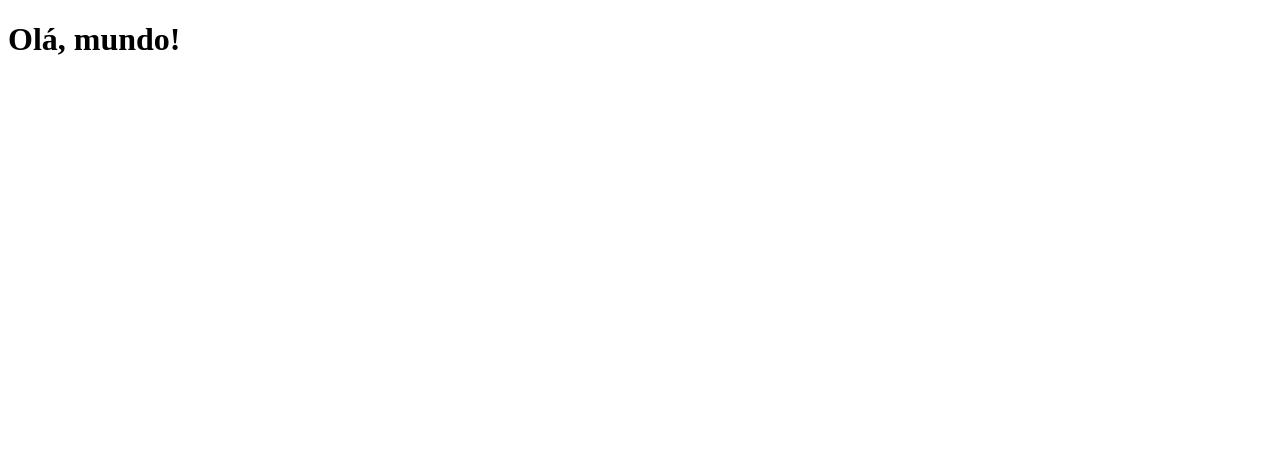
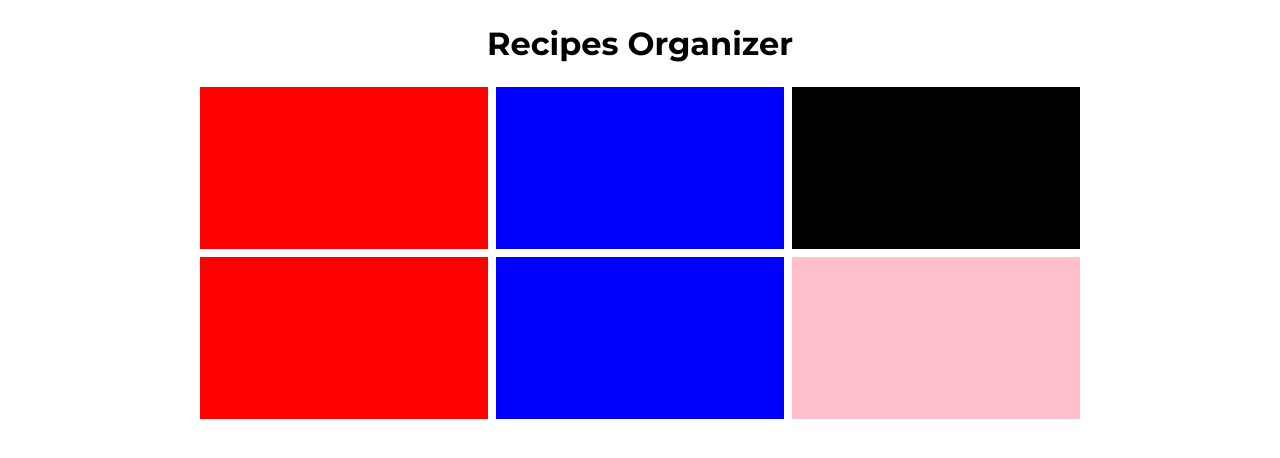
Before and after one commit to peedrofernandes/recipes-organizer, a React app: page /dashboard in a window 1280 px wide. Shown: the top 458 px of the page. Built offline with nearby package versions, Linux system fonts and the light colour scheme.

Commit message:
Added first react components and configuration elements

```diff
--- a/src/index.tsx
+++ b/src/index.tsx
@@ -2,4 +2,4 @@ import React from "react"
 import ReactDOM from "react-dom"
 import App from "./ui/App"
 
-ReactDOM.render(<App />, document.getElementById("app"))
+ReactDOM.render(<App />, document.getElementById("root"))
--- a/src/ui/App.tsx
+++ b/src/ui/App.tsx
@@ -1,5 +1,46 @@
 import React from "react"
+import { BrowserRouter as Router, Routes, Route } from "react-router-dom"
+import styled, { createGlobalStyle, ThemeProvider } from "styled-components"
+import Dashboard from "./pages/Dashboard"
+import Start from "./pages/Start"
+
+const GlobalStyles = createGlobalStyle`
+  $black: #111414;
+
+  * {
+    margin: 0;
+    padding: 0;
+    box-sizing: border-box;
+    font-family: "Montserrat", sans-serif;
+  }
+`
+
+const Layout = styled.div`
+  width: 100%;
+  height: 100vh;
+`
+
+const theme = {
+  main: "#111414",
+  secondary: "white"
+}
 
 export default function App() {
-  return <h1>Olá, mundo!</h1>
+  return (
+    <>
+      <ThemeProvider theme={theme}>
+        <Layout>
+          <GlobalStyles />
+
+          <Router>
+            <Routes>
+              <Route path="/" element={<Start />} />
+              <Route path="/dashboard" element={<Dashboard />} />
+            </Routes>
+          </Router>
+
+        </Layout>
+      </ThemeProvider>
+    </>
+  )
 }
--- /dev/null
+++ b/src/ui/components/Button.tsx
@@ -0,0 +1,16 @@
+import styled from "styled-components";
+
+const Button = styled.button`
+  background-color: ${props => props.theme.main};
+  color: ${props => props.theme.secondary};
+  padding: 10px;
+  border-radius: 6px;
+  outline: none;
+  border: none;
+
+  &:hover {
+    cursor: pointer;
+  }
+`
+
+export default Button
--- /dev/null
+++ b/src/ui/components/MaterialGrid.tsx
@@ -0,0 +1,67 @@
+import React, { ReactNode } from "react"
+import styled from "styled-components";
+
+const Container = styled.div`
+  display: flex;
+  align-items: center;
+  width: 100%;
+
+  & > div {
+    display: grid;
+
+    // Material design.
+    // https://m2.material.io/design/layout/responsive-layout-grid.html#breakpoints
+
+    // 0-599px
+    grid-template-columns: repeat(4, 1fr);
+    width: 100%;
+    margin: 0 16px;
+    gap: 4px;
+
+    // 600-904px
+    @media (min-width: 600px) {
+      grid-template-columns: repeat(8, 1fr);
+      width: 100%;
+      margin: 0 32px;
+      gap: 4px;
+    }
+
+    // 905-1239px
+    @media (min-width: 905px) {
+      grid-template-columns: repeat(12, 1fr);
+      width: 840px;
+      gap: 4px;
+    }
+
+    // 1240-1439px
+    @media (min-width: 1240px) {
+      width: 100%;
+      margin: 0 200px;
+      gap: 8px;
+    }
+
+    // 1440+px
+    @media (min-width: 1440px) {
+      width: 1040px;
+      gap: 8px;
+    }
+  }
+`
+
+export function Grid(props: { children: ReactNode }) {
+  return (
+    <Container>
+      <div>
+        {props.children}
+      </div>
+    </Container>
+  )
+}
+
+type GridItemProps = {
+  children: ReactNode
+  span?: 1 | 2 | 3 | 4 | 5 | 6 | 7 | 8 | 9 | 10 | 11 | 12;
+}
+export const GridItem = styled.div<GridItemProps>`
+  grid-column: span ${props => props.span};
+`
--- a/src/ui/index.html
+++ b/src/ui/index.html
@@ -5,9 +5,10 @@
   <meta http-equiv="X-UA-Compatible" content="IE=edge">
   <meta name="viewport" content="width=device-width, initial-scale=1.0">
   <title>Recipes Organizer</title>
+  <link href="https://fonts.googleapis.com/css2?family=Montserrat:wght@200;300;400;500;600;700&display=swap" rel="stylesheet">
 </head>
 <body>
-  <div id="app"></div>
+  <div id="root"></div>
   <script src="dist/bundle.js"></script>
 </body>
 </html>
--- /dev/null
+++ b/src/ui/pages/Dashboard.tsx
@@ -0,0 +1,42 @@
+import React from "react"
+import styled from "styled-components"
+import { Grid, GridItem } from "../components/MaterialGrid"
+
+const Box = styled.div`
+  background-color: ${props => props.color ? props.color : "black"};
+  width: 100%;
+  padding-bottom: 56.25%;
+`
+
+const Title = styled.h1`
+  padding: 24px 0;
+  text-align: center;
+`
+
+export default function Dashboard() {
+  return (
+    <div>
+      <Title>Recipes Organizer</Title>
+      <Grid>
+        <GridItem span={4}>
+          <Box color="red" />
+        </GridItem>
+        <GridItem span={4}>
+          <Box color="blue" />
+        </GridItem>
+        <GridItem span={4}>
+          <Box />
+        </GridItem>
+        <GridItem span={4}>
+          <Box color="red" />
+        </GridItem>
+        <GridItem span={4}>
+          <Box color="blue" />
+        </GridItem>
+        <GridItem span={4}>
+          <Box color="pink"/>
+        </GridItem>
+      </Grid>
+    </div>
+  )
+}
--- /dev/null
+++ b/src/ui/pages/Start.tsx
@@ -0,0 +1,24 @@
+import React from "react"
+import { Link } from "react-router-dom"
+import styled from "styled-components"
+import Button from "../components/Button"
+
+const StartPage = styled.div`
+  width: 100%;
+  height: 100%;
+  display: flex;
+  flex-direction: column;
+  justify-content: center;
+  align-items: center;
+`
+
+export default function Start() {
+  return (
+    <StartPage>
+      <h1>Start page</h1>
+      <Link to="/dashboard">
+        <Button>Go to Dashboard</Button>
+      </Link>
+    </StartPage>
+  )
+}
```
